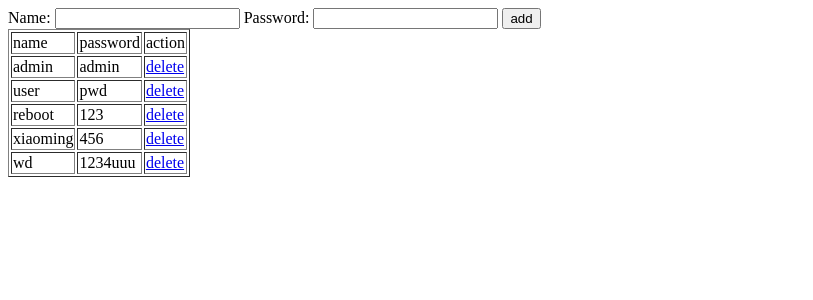
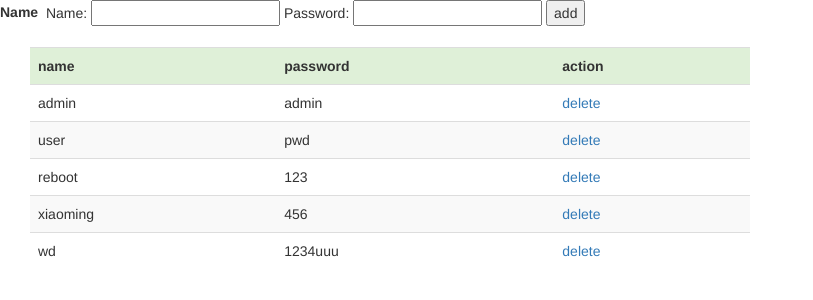
Before and after one commit to seerjk/reboot06, a Flask app: page / in a window 1280 px wide. Shown: the top 300 px of the page, without its empty margins (0-813 px from the left). Run offline with Flask 2, Linux system fonts and the light colour scheme; data comes from the database, SQL or seed files in the repository; some libraries are stand-ins or nearby versions.

Commit message:
doing homework07

```diff
--- a/07/homework07/create_user_table.sql
+++ b/07/homework07/create_user_table.sql
@@ -1,3 +1,7 @@
+-- create db jiangkun
+create database if not exists jiangkun default charset utf8;
+-- create database if not exists jiangkun default charset utf8 collate utf8_general_ci;
+use jiangkun;
 -- create user table
 create table user (
     id int not null auto_increment comment 'increment id',
--- a/07/homework07/db.py
+++ b/07/homework07/db.py
@@ -159,23 +159,26 @@ def user_add(name, passwd):
 
     input name, passwd
     if error: return -1
+    if insert a new recode: return 1
+    if update (change passwd): return 0
     '''
     user_exist = is_name_exist(name)
     if user_exist == False:
         # name not in user table -- insert
         sql_str = "insert into user (name, passwd) values ('%s', '%s')" % (name, passwd)
         result_code = change_user(sql_str)
+        oper_code = 1
     else:
         # name in user table -- update
-        # return -1
+        # return 0
         sql_str = "update user set passwd='%s' where name='%s'" % (passwd, name)
         result_code = change_user(sql_str)
+        oper_code = 0
 
     if result_code == -1:
         return -1
     else:
-        # 0, 1
-        return 1
+        return oper_code
 
 
 def user_delete_by_name(name):
@@ -206,9 +209,10 @@ def user_delete_by_id(id):
     input: name
 
     if name exist: do delete and return 1
-    if not exist: return -1
+    if not exist: return 0
     '''
     # if name not exist, do delete is ok and 0 rows affected
+    id = int(id)
     sql_str = "delete from user where id='%d'" % id
     result_code = change_user(sql_str)
     return result_code
--- a/07/homework07/templates/index.html
+++ b/07/homework07/templates/index.html
@@ -2,21 +2,39 @@
 <html lang="en">
 <head>
     <meta charset="UTF-8">
-    <title>Server</title>
+    <title>User_list</title>
+    <!-- 新 Bootstrap 核心 CSS 文件 -->
+    <link rel="stylesheet" href="//cdn.bootcss.com/bootstrap/3.3.5/css/bootstrap.min.css">
+    <style>
+#table-demo{
+    width: 720px;
+    margin-top: 20px;
+    margin-left: 30px;
+}
+    </style>
 </head>
 <body>
-    <form action="/add">
+    <form action="/add" class="form-inline">
+        <div class="form-group">
+            <label for="exampleInputName2">Name</label>
+        </div>
+        <div class="form-group"></div>
         Name:
         <input type="test" name="name">
         Password:
         <input type="passowrd" name="passwd">
         <input type="submit" value="add">
     </form>
-    <table border="1">
-        <tr>
-            <td>name</td>
-            <td>password</td>
-            <td>action</td>
+    <div>
+        {% if error %}
+            <h3>{{error}}</h3>
+        {% endif %}
+    </div>
+    <table id=table-demo class="table table-striped">
+        <tr class="success">
+            <th>name</th>
+            <th>password</th>
+            <th>action</th>
         </tr>
         {% if data %}
             {% for d in data %}
--- a/07/homework07/web_flask.py
+++ b/07/homework07/web_flask.py
@@ -1,6 +1,6 @@
 # coding:utf-8
 
-from flask import Flask, request, render_template, redirect
+from flask import Flask, request, render_template, redirect, url_for
 import db
 # import use
 
@@ -10,6 +10,7 @@ app = Flask(__name__)
 def index():
     res_tuple = db.select_all()
     error_info = request.args.get('error_info')
+    # print error_info
     return render_template('index.html', data=res_tuple, error=error_info)
 
 
@@ -17,27 +18,37 @@ def index():
 def add():
     name = request.args.get('name')
     passwd = request.args.get('passwd')
+    error_info = ""
 
-    if name == "":
-        pass
-        # error_info
+    if name == "" or passwd == "":
+        error_info = "name or password is empty."
     else:
-        pass
         result_code = db.user_add(name, passwd)
+        if result_code == -1:
+            error_info = "db error!"
+        elif result_code == 0:
+            error_info = "changed %s's password." % name
+        else:
+            # 1
+            error_info= "add a new user."
 
     # url_for ?error_info=str
-    return redirect('/')
+    red_url = url_for('index', error_info=error_info)
+    # print "*********************"
+    # print red_url
+    # return redirect("/?error_info=%s" % (error_info))
+    return redirect(red_url)
 
 @app.route('/delete')
 def delete():
-    # user = request.args.get('user')
-    # if user in use.user_dict:
-    #     use.user_dict.pop(user)
-    #     use.update_file()
-    #     return use.get_html()
-    # else:
-    #     return '<p>user no exist</p>' + use.get_html()
-    pass
+    id = request.args.get('id')
+    error_info = ""
+
+    result_code = db.user_delete_by_id(id)
+    if result_code == 0:
+        error_info = "id not exist"
+
+    return redirect("/?error_info=%s" % (error_info))
 
 
 if __name__ == '__main__':
--- a/07/redirect_demo.py
+++ b/07/redirect_demo.py
@@ -13,6 +13,7 @@ def index():
     print '*' * 20
     print url_for('login')
     print url_for('login', name='user', pwd='123')
+    print url_for('index', name='user', pwd='123')
     return render_template('print_table.html', data=res_tuple)
 
 @app.route('/test')
```
